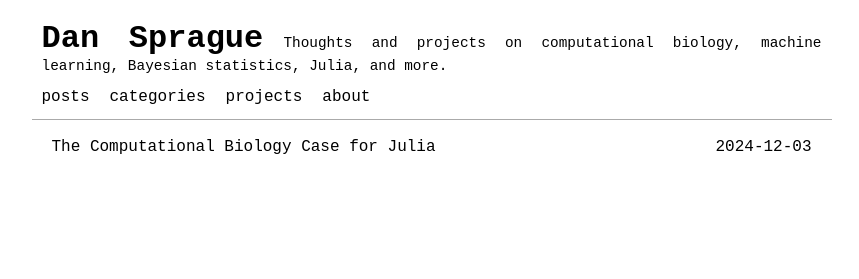
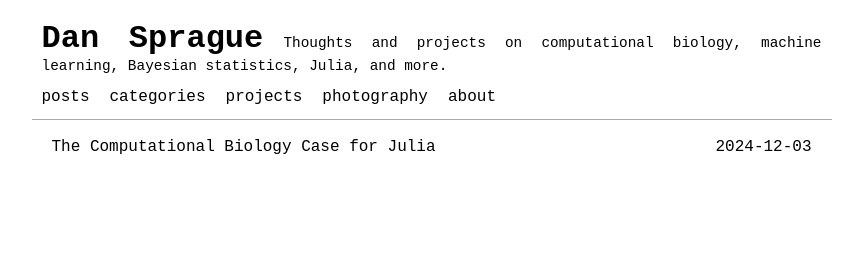
Before and after one commit to dan-sprague/dan-sprague.github.io, a Jekyll site: the page built from index.html, in a window 1280 px wide. Shown: the top 279 px of the page, without its empty margins (201-1060 px from the left). Built offline with Jekyll 4.4.1, drawn with Linux system fonts in a browser that asks for light colours; the list of posts is cut into pages by our own code.

Commit message:
projects

```diff
--- a/_data/menus.yml
+++ b/_data/menus.yml
@@ -8,5 +8,8 @@
 - title: 'projects'
   url: 'projects'
 
+- title: 'photography'
+  url: 'photography'
+
 - default: menu_about
   url: 'about'
```
